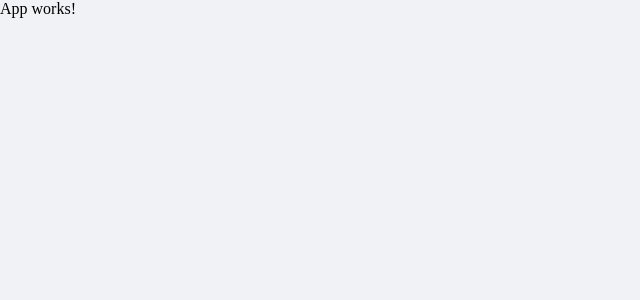
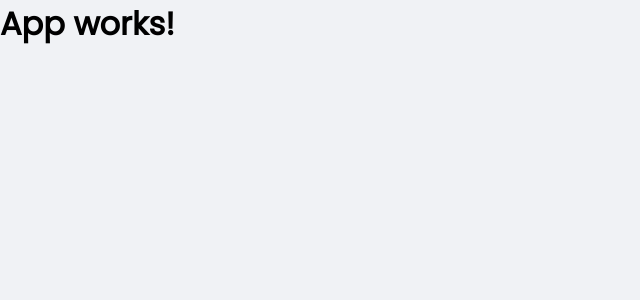
Before and after one commit to wesleysan7os/dt-money, a React (Create React App) app: page / in a window 1280 px wide. Shown: the top 300 px of the page, without its empty margins (0-640 px from the left). Built offline with nearby package versions, Linux system fonts and the light colour scheme.

Commit message:
feat: add popping font to project

```diff
--- a/public/index.html
+++ b/public/index.html
@@ -1,11 +1,16 @@
 <!DOCTYPE html>
 <html lang="en">
   <head>
+    <link rel="preconnect" href="https://fonts.googleapis.com" />
+    <link rel="preconnect" href="https://fonts.gstatic.com" crossorigin />
+
     <meta charset="utf-8" />
     <meta name="viewport" content="width=device-width, initial-scale=1" />
     <link rel="shortcut icon" href="favicon.png" type="image/png" />
 
     <title>dtmoney</title>
+
+    <link href="https://fonts.googleapis.com/css2?family=Merriweather:wght@300&family=Montserrat+Alternates:wght@300;500&family=Poppins:ital,wght@0,400;1,600&display=swap" rel="stylesheet" />
   </head>
   <body>
     <div id="root"></div>
--- a/src/App.tsx
+++ b/src/App.tsx
@@ -3,7 +3,7 @@ import { GlobalStyle } from "./styles/global";
 export function App() {
   return (
     <div className="App">
-      <div>App works!</div>
+      <h1>App works!</h1>
       <GlobalStyle />
     </div>
   );
--- a/src/styles/global.ts
+++ b/src/styles/global.ts
@@ -35,6 +35,15 @@ export const GlobalStyle = createGlobalStyle`
     -webkit-font-smoothing: antialiased;
   }
 
+  body, input, textarea, button {
+    font-family: 'Poppins', sans-serif;
+    font-weight: 400;
+  }
+
+  h1, h2, h3, h4, h5, h6, strong {
+    font-weight: 600;
+  }
+
   button {
     cursor: pointer;
   }
```
